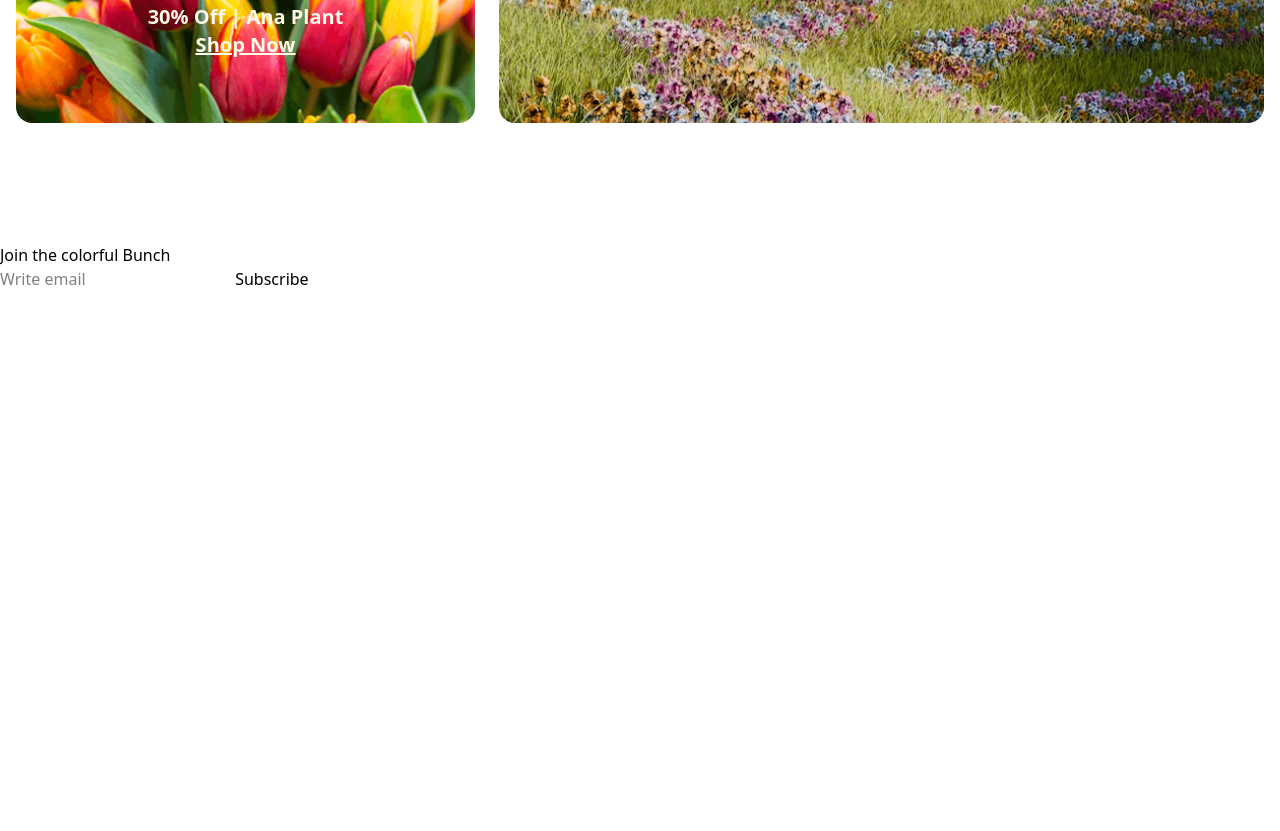
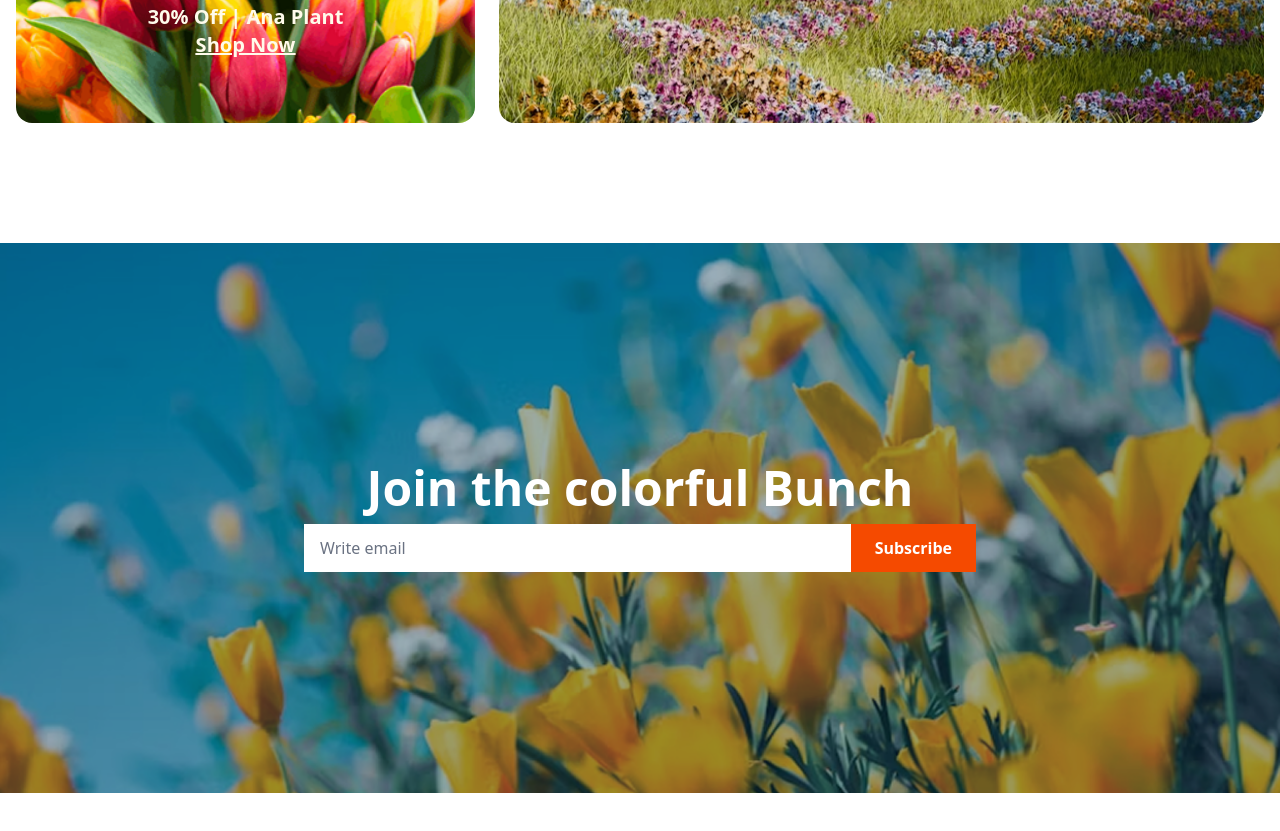
Before and after one commit to ahamedhr4D/Flower-Market, a plain HTML site: page index.html in a window 1280 px wide. Shown: the part 3279-4110 px from the top of the page. Before the commit the page ends 3570 px from the top, so only its background shows below. Drawn offline with nearby package versions, Linux system fonts and the light colour scheme.

Commit message:
complete input section

```diff
--- a/index.html
+++ b/index.html
@@ -151,14 +151,17 @@
           </div>
         </section>
         <!-- Subscribe Section -->
-         <section>
-          <div>
-            <h1>Join the colorful Bunch</h1>
+         <section class="mb-20">
+          <div class="bg-[url(./assets/news-letter-bg.png)] bg-cover min-h-[550px] flex items-center justify-center px-4 py-12 bg-center ">
+            <div class="w-full max-w-2xl text-center text-white ">
+            <h1 class="text-2xl mb-3 sm:text-3xl md:text-4xl lg:text-5xl font-bold ">Join the colorful Bunch</h1>
+            <form class="flex flex-row w-full">
+              <input class="w-full sm:flex-1 px-4 py-3 text-gray-700 placeholder-gray-500 bg-white focus:outline" type="email" name="" id="" placeholder="Write email">
+            <button class="px-6 py-3 bg-orange-600 text-white font-semibold hover:bg-amber-300">Subscribe</button>
+            </form>
+             </div>
           </div>
-          <div>
-            <input type="email" name="" id="" placeholder="Write email">
-            <button>Subscribe</button>
-          </div>
+
          </section>
     </main>
     <footer></footer>
```
